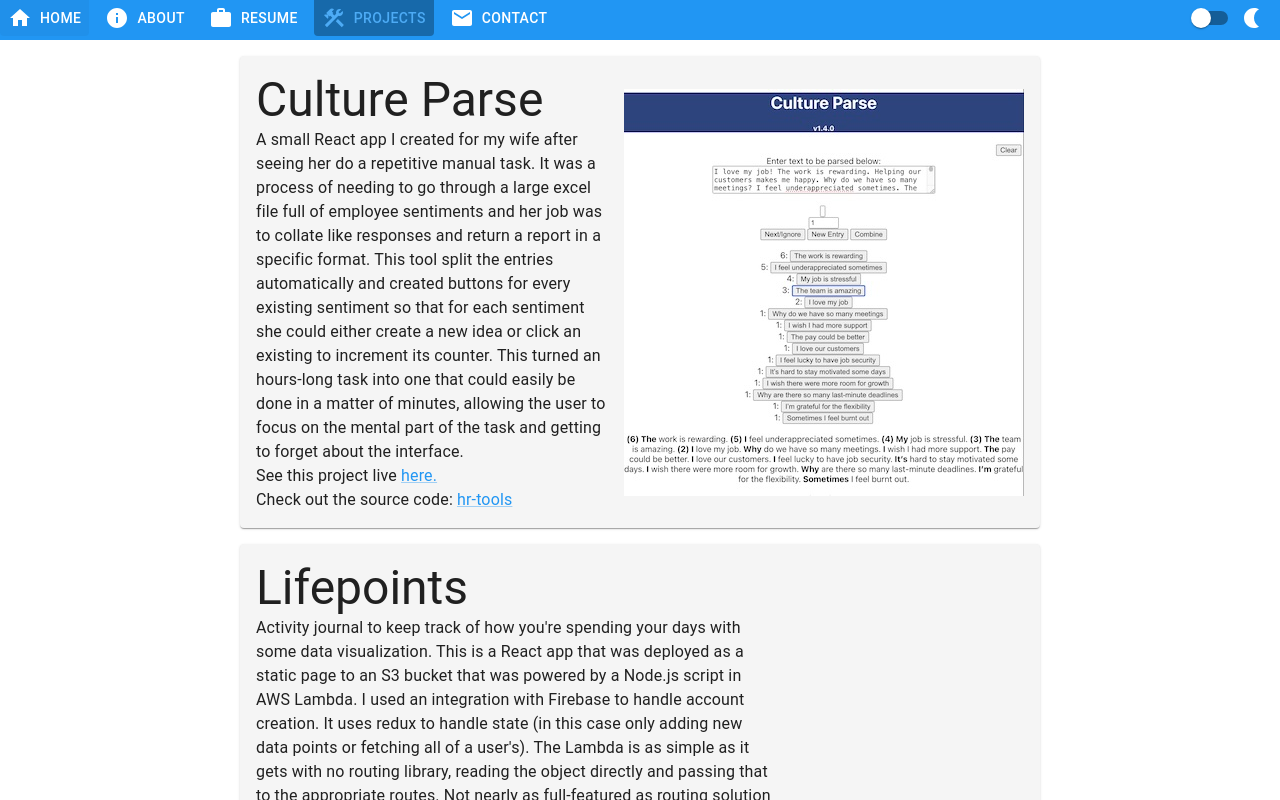
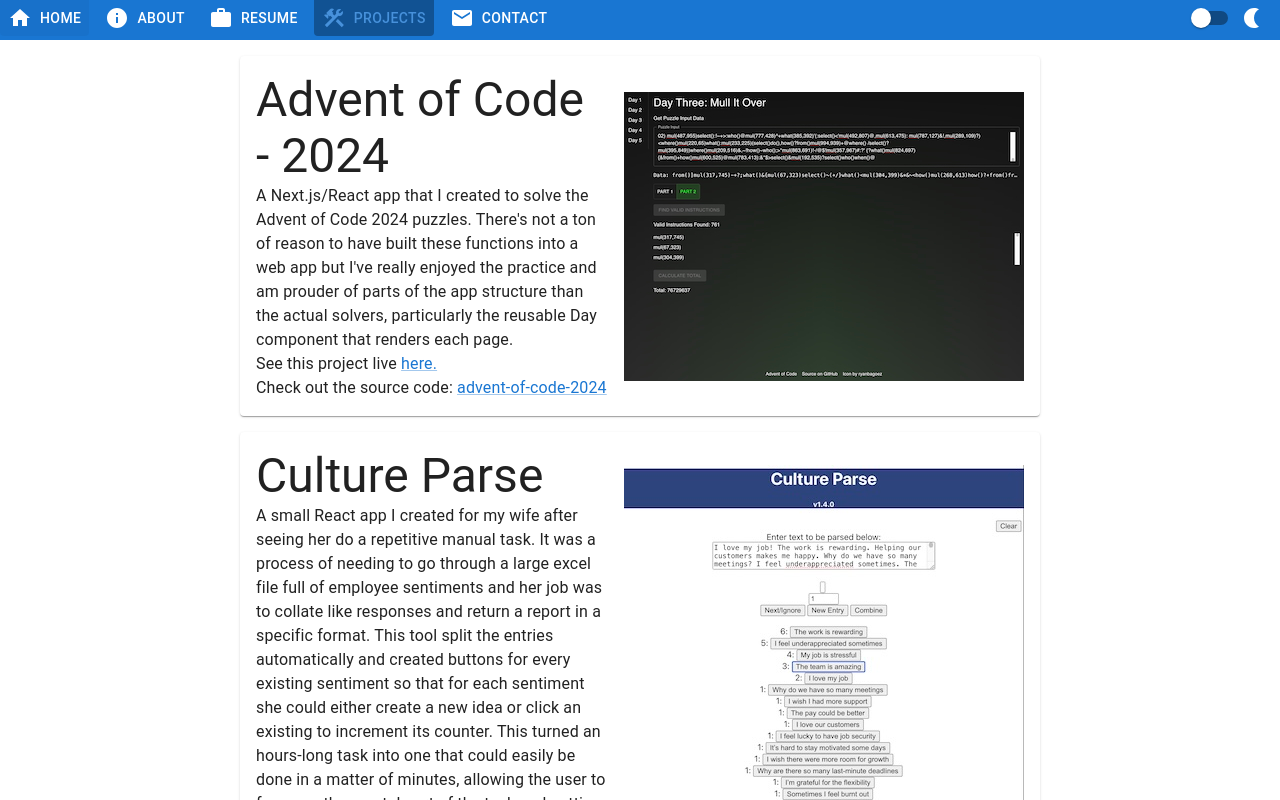
Before and after one commit to jonkiersey/aloha, a Next.js app: page /projects in a window 1280 px wide. Shown: the top 800 px of the page. Built offline with nearby package versions, Linux system fonts and the light colour scheme; no server answers.

Commit message:
Add AoC project; simplify and improve theme

```diff
--- a/src/app/projects/page.tsx
+++ b/src/app/projects/page.tsx
@@ -1,6 +1,7 @@
 "use client";
 import { Box, styled } from "@mui/material";
 import cultureParseScreenshot from "./assets/culture-parse-screenshot.jpg";
+import aoc2024Screenshot from "./assets/aoc-2024-screenshot.jpg";
 import Project, { ProjectCardProps } from "./components/project-card";
 
 const PageContainer = styled(Box)({
@@ -10,10 +11,26 @@ const PageContainer = styled(Box)({
   padding: 16,
   width: "100%",
   alignItems: "center",
-  boxSizing: "border-box",
 });
 
 const projects: ProjectCardProps[] = [
+  {
+    title: "Advent of Code - 2024",
+    image: aoc2024Screenshot,
+    description: `
+      A Next.js/React app that I created to solve the Advent of Code 2024 puzzles. There's not a
+      ton of reason to have built these functions into a web app but I've really enjoyed the
+      practice and am prouder of parts of the app structure than the actual solvers, particularly
+      the reusable Day component that renders each page.
+    `,
+    link: "https://aloha-kiersey-aoc-2024.netlify.app/day-one",
+    sourceLinks: [
+      {
+        label: "advent-of-code-2024",
+        link: "https://github.com/jonkiersey/advent-of-code-2024",
+      },
+    ],
+  },
   {
     title: "Culture Parse",
     image: cultureParseScreenshot,
--- a/src/app/resume/components/main-content.tsx
+++ b/src/app/resume/components/main-content.tsx
@@ -9,12 +9,11 @@ import {
 } from "@mui/material";
 import { WorkExperience } from "../types";
 
-const MainContentContainer = styled(Box)(({ theme }) => ({
-  color: theme.palette.secondary.main,
+const MainContentContainer = styled(Box)({
   display: "flex",
   flexDirection: "column",
   padding: 16,
-}));
+});
 
 const HeaderBox = styled(Box)({
   display: "flex",
--- a/src/app/resume/page.tsx
+++ b/src/app/resume/page.tsx
@@ -22,9 +22,9 @@ const ResumeBox = styled(Box)(({ theme }) => ({
 }));
 
 const SideBar = styled(Box)(({ theme }) => ({
-  color: theme.palette.getContrastText(theme.palette.grey[800]),
+  color: theme.palette.getContrastText(theme.palette.secondary.dark),
   width: 250,
-  backgroundColor: theme.palette.grey[800],
+  backgroundColor: theme.palette.secondary.dark,
   display: "flex",
   flexDirection: "column",
   padding: 16,
--- a/src/theme.tsx
+++ b/src/theme.tsx
@@ -1,39 +1,26 @@
 import { createTheme } from "@mui/material/styles";
-import { grey, blue } from "@mui/material/colors";
 
 const theme = createTheme({
   colorSchemes: {
     light: {
       palette: {
+        mode: "light",
         primary: {
-          main: blue[500],
+          main: "#1976d2",
         },
         secondary: {
-          light: grey[400],
-          main: grey[600],
-          dark: grey[800],
-          contrastText: grey[100],
-        },
-        background: {
-          default: "#ffffff",
-          paper: "#f5f5f5",
+          main: "#757575",
         },
       },
     },
     dark: {
       palette: {
+        mode: "dark",
         primary: {
-          main: blue[200],
+          main: "#1976d2",
         },
         secondary: {
-          light: grey[200],
-          main: grey[400],
-          dark: grey[600],
-          contrastText: grey[800],
-        },
-        background: {
-          default: "#121212",
-          paper: "#1d1d1d",
+          main: "#929292",
         },
       },
     },
```
Also changed, not shown: src/app/projects/assets/aoc-2024-screenshot.jpg (added).
